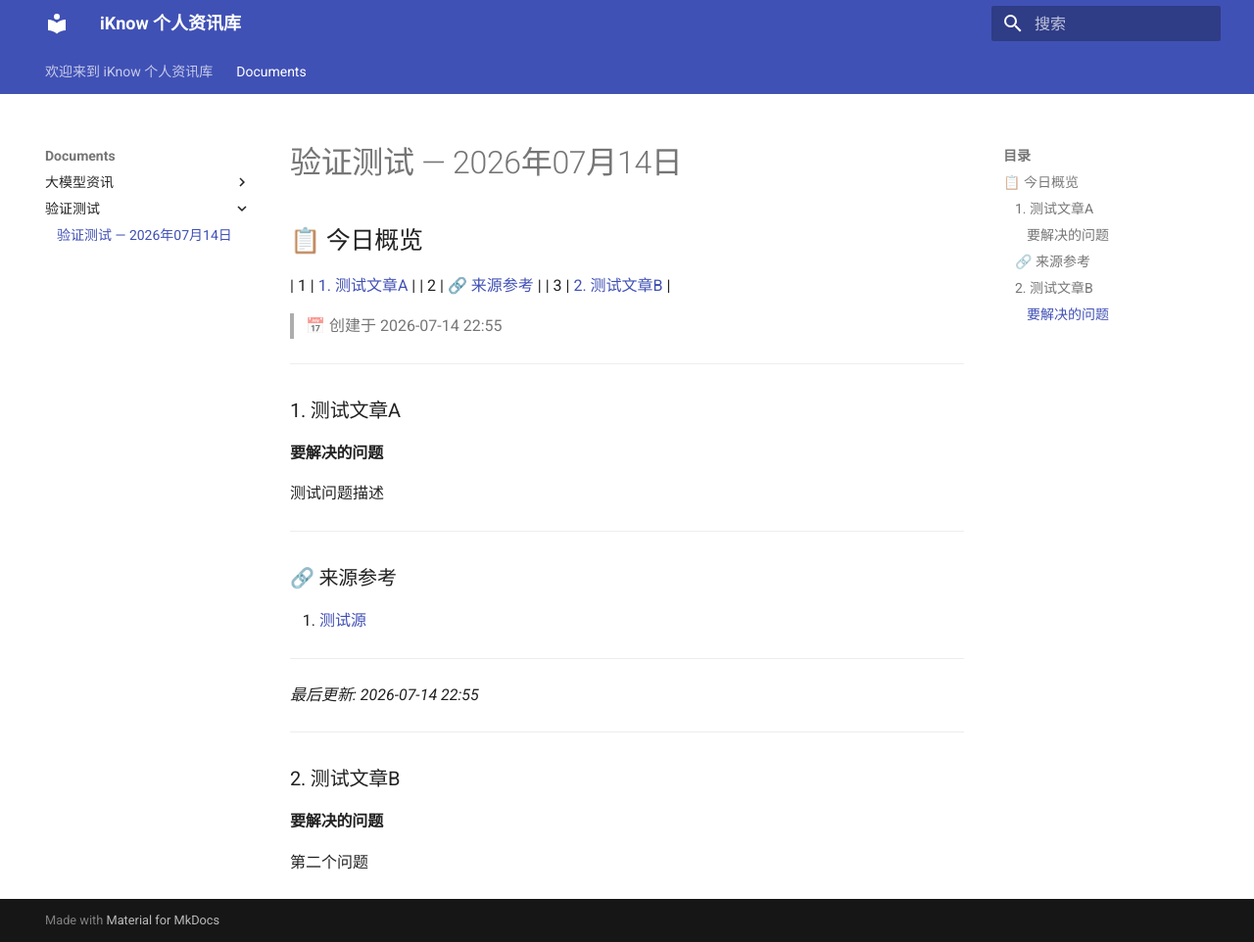
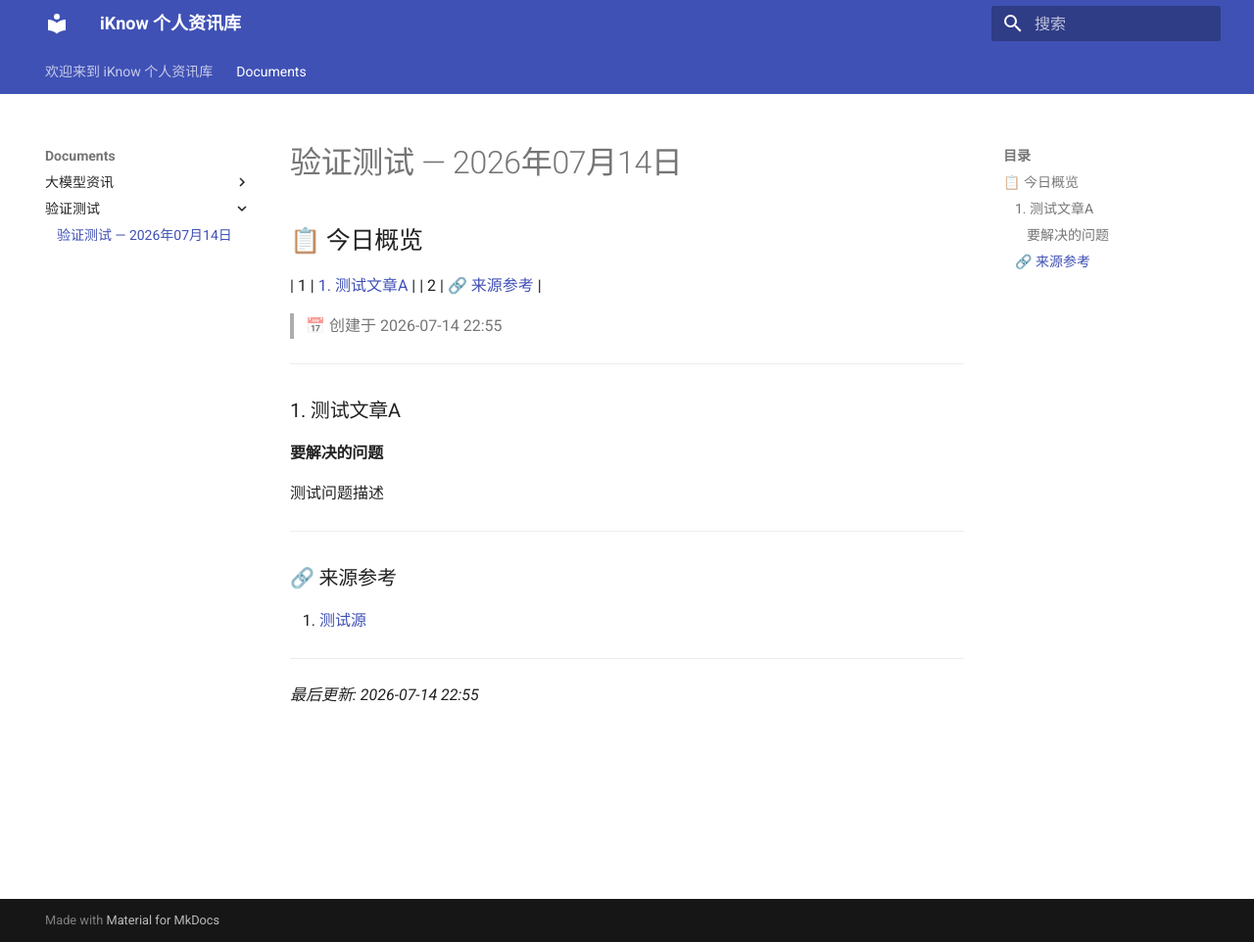
Before and after one commit to GREENNREDDDDB/iKnow, an MkDocs documentation site: the page built from data/documents/验证测试/20260714.md, in a window 1280 px wide and 962 px high. Shown: the whole window at 98% size. Built offline with MkDocs 1.6.1 and Material for MkDocs 9.7.7, drawn with Linux system fonts in a browser that asks for light colours.

Commit message:
docs: daily update 验证测试/20260714.md

```diff
--- a/data/documents/验证测试/20260714.md
+++ b/data/documents/验证测试/20260714.md
@@ -5,8 +5,6 @@
 
 | 1 | [1. 测试文章A](#1-测试文章a) |
 | 2 | [🔗 来源参考](#来源参考) |
-| 3 | [2. 测试文章B](#2-测试文章b) |
-
 
 > 📅 创建于 2026-07-14 22:55
 
@@ -24,10 +22,3 @@
 ---
 
 *最后更新: 2026-07-14 22:55*
-
----
-
-### 2. 测试文章B
-
-#### 要解决的问题
-第二个问题
```
